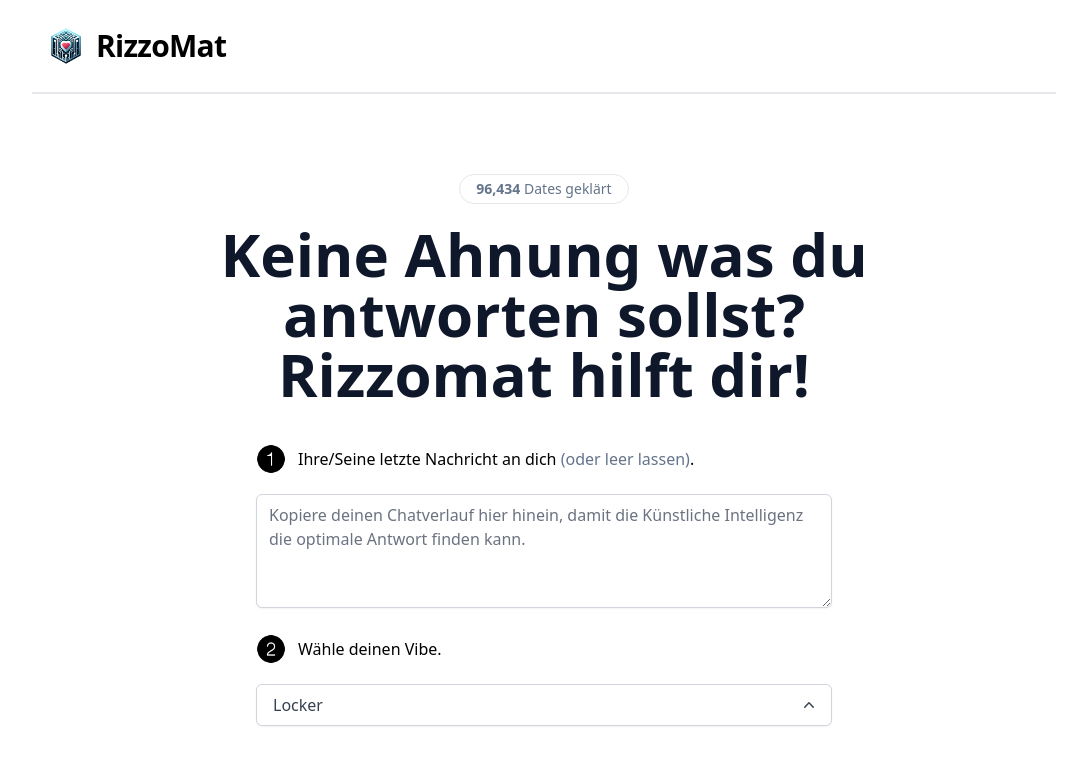
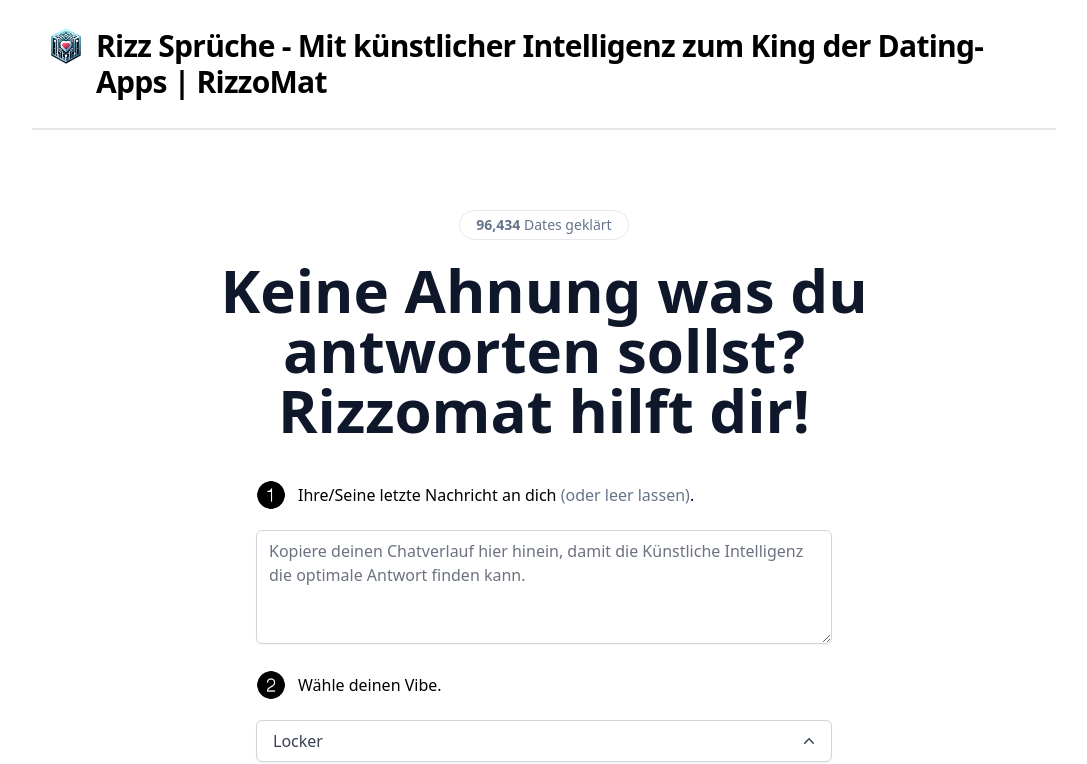
Before and after one commit to p100x/ai_wingman, a Next.js app: page / in a window 1280 px wide. Shown: the top 764 px of the page, without its empty margins (96-1183 px from the left). Built offline with nearby package versions, Linux system fonts and the light colour scheme.

Commit message:
Update Header.tsx

```diff
--- a/components/Header.tsx
+++ b/components/Header.tsx
@@ -11,7 +11,7 @@ export default function Header() {
           className="sm:w-9 sm:h-9 w-8 h-8"
         />
         <h1 className="sm:text-3xl text-2xl font-bold ml-2 tracking-tight">
-          RizzoMat
+          Rizz Sprüche - Mit künstlicher Intelligenz zum King der Dating-Apps | RizzoMat
         </h1>
       </Link>
 
```
